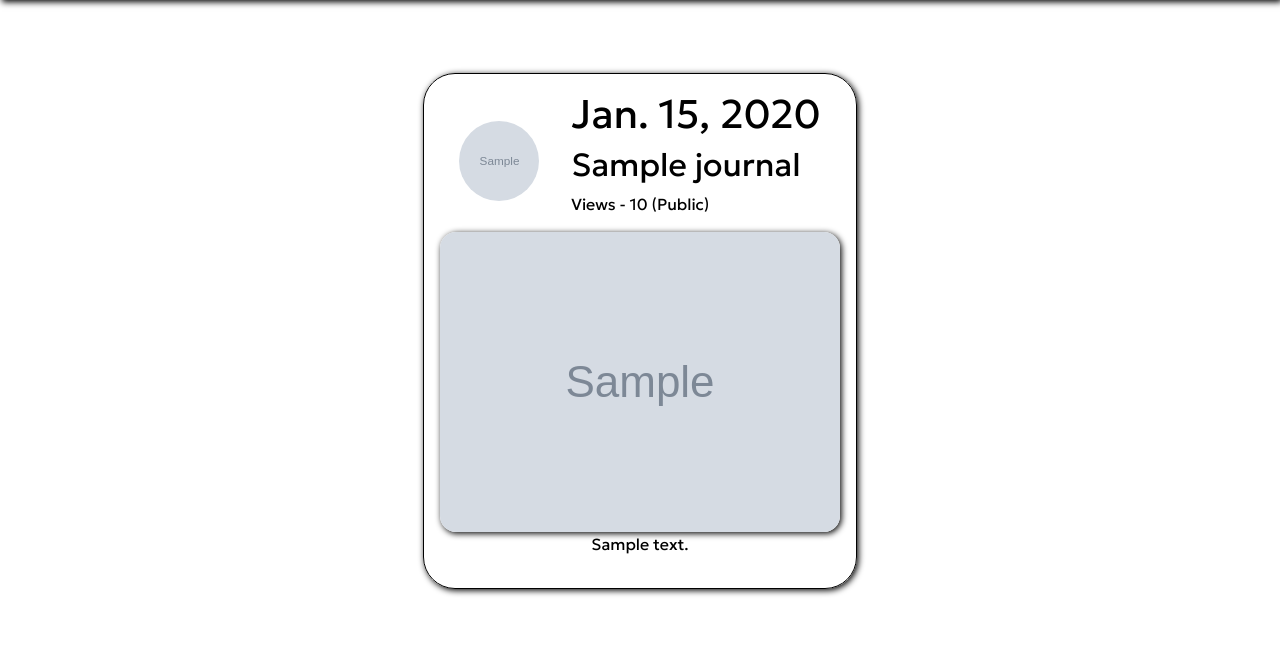
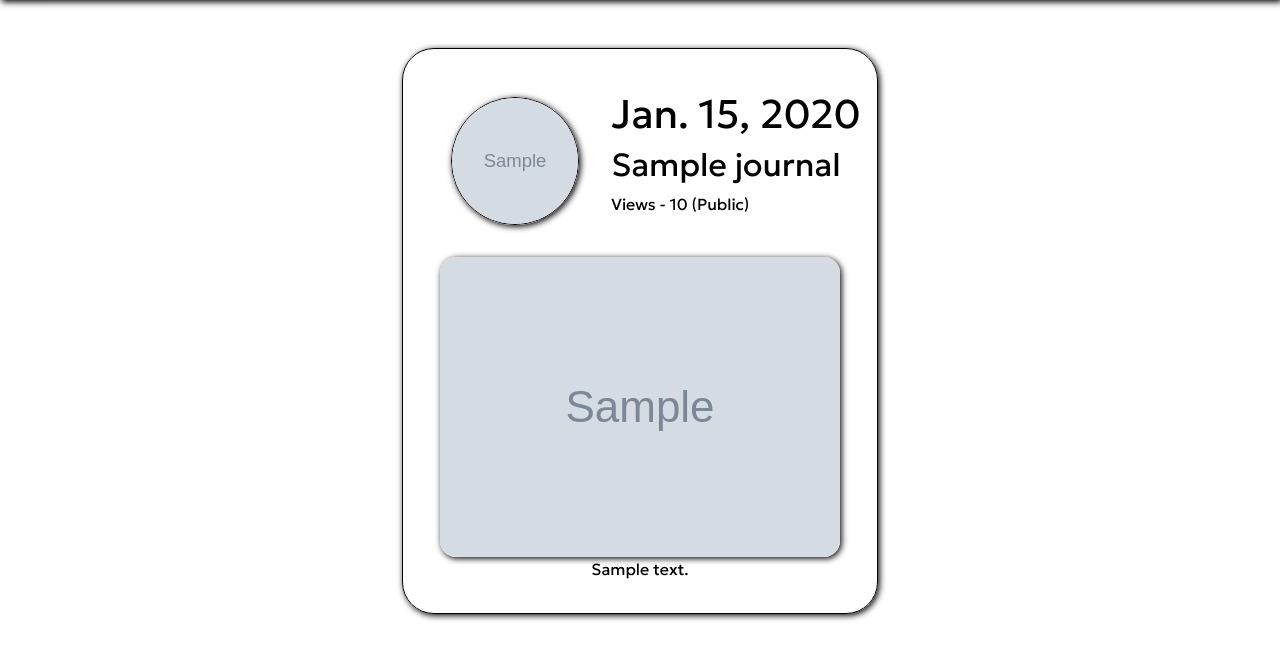
Before and after one commit to Will-Griffiths-Ireland/Journee, a Django app: page /journal/1/ in a window 1280 px wide. Shown: the part 97-751 px from the top of the page. Run offline with Django 4.2, Linux system fonts and the light colour scheme; tables that the repository leaves empty hold one stand-in row (values such as "Sample post"); grey boxes marked "Sample" are stand-in pictures; some web fonts are replaced.

Commit message:
Modify - Journal Page Self Image Styling

```diff
--- a/static/css/core.css
+++ b/static/css/core.css
@@ -198,19 +198,29 @@ footer a {
     border-radius: 1rem;
     height: auto;
     max-width: 100%;
-    max-height: 50dvh;
+    max-height: 50vh;
     box-shadow: var(--box_shadow);
 }
 
 .journal_self_image {
     border-radius: 50%;
     object-fit: cover;
-    /* width: 7rem;
-    height: 7rem; */
-    width: 10vh;
-    height: 10vh;
-    margin-right: 2rem;
+    width: 30vw;
+    height: 30vw;
+    margin: .5rem;
+    border: 1px solid var(--black);
+    box-shadow: var(--box_shadow);
 }
+
+@media only screen and (min-width: 600px) {
+    .journal_self_image {
+            width: 10vw;
+            height: 10vw;
+            margin: 2rem;
+        }
+}
+
+
 
 .fade-in {
     opacity: 0;
```
